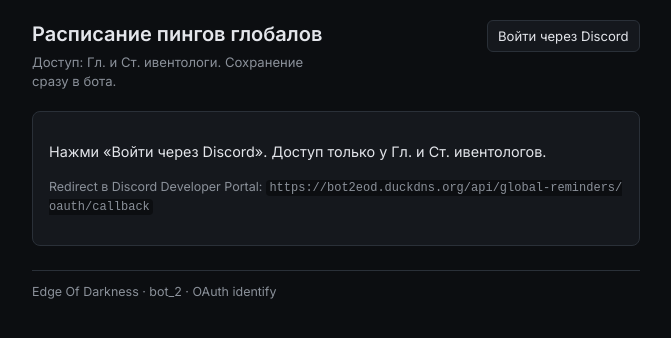
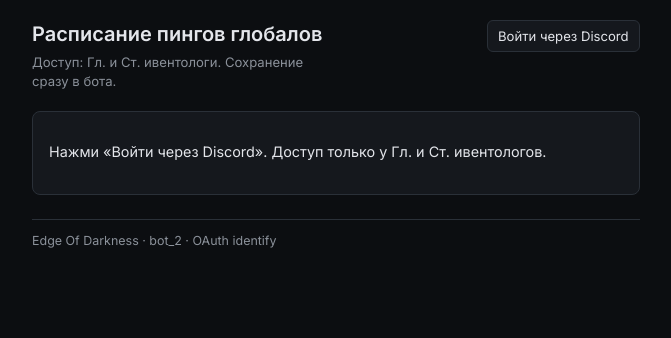
Before and after one commit to catlov33/abdulrpadm, a plain HTML site: page docs/global-reminders/index.html in a window 1280 px wide. Shown: the whole page, without its empty margins (304-975 px from the left). Drawn offline with Linux system fonts and the light colour scheme.

Commit message:
Add files via upload

```diff
--- a/docs/global-reminders/app.js
+++ b/docs/global-reminders/app.js
@@ -570,9 +570,6 @@
 
 function init() {
   const base = apiBase();
-  $("#redirect-hint").textContent = base
-    ? `${base}/api/global-reminders/oauth/callback`
-    : "(сначала укажи GLOBAL_REMINDERS_API_BASE)";
 
   $("#role-search")?.addEventListener("input", () => renderRoleList());
 
--- a/docs/global-reminders/index.html
+++ b/docs/global-reminders/index.html
@@ -29,7 +29,6 @@
 
       <div id="gate" class="gate hidden">
         <p id="gate-msg"></p>
-        <p class="muted small">Redirect в Discord Developer Portal: <code id="redirect-hint"></code></p>
       </div>
 
       <main id="app-main" class="hidden">
```
